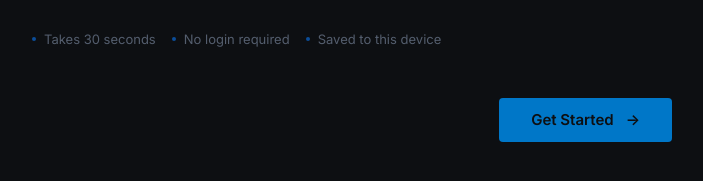
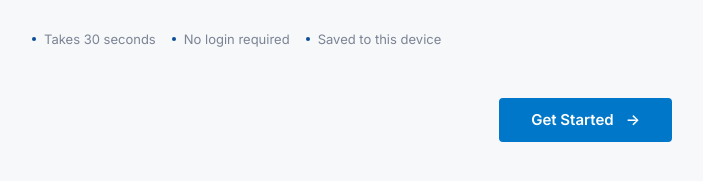
Before and after one commit to ColtonLestorti/dealbrief21, a website: page index.html in a window 1280 px wide. Shown: the part 415-596 px from the top of the page, without its empty margins (288-991 px from the left). Drawn offline with nearby package versions, Linux system fonts and the light colour scheme.

Commit message:
Switch to a light (white) theme; keep blue accent + badges
Remap the :root design tokens from the dark palette to a light one —
light-grey canvas (#F7F8FA), white cards, dark ink text — while leaving
the SS&C blue accent and all badge/status colors unchanged. Fix the few
hardcoded dark values that bypassed tokens (ticker bar, nav + section-nav
backgrounds -> light/translucent-white, card shadows -> subtle grey) and
pin text-on-accent to explicit #FFFFFF (nav logo, selected pill, buttons).
Update theme-color meta to white and bump the CSS/JS cache-bust version.

Verified via headless Chrome screenshots (onboarding + Today dashboard):
white cards on light canvas, blue accents and all badges (HIGH/FILED/
YOUR BANK/REPORTED) legible, ticker + serif headlines crisp. No contrast
issues found.

```diff
--- a/assets/css/main.css
+++ b/assets/css/main.css
@@ -12,12 +12,13 @@
 
 /* ── Design Tokens ───────────────────────────────────────── */
 :root {
-  /* Core palette */
-  --bg-base:        #0D0F12;   /* near-black — primary canvas */
-  --bg-surface:     #13161B;   /* cards, panels */
-  --bg-elevated:    #1A1E25;   /* hover states, modals */
-  --bg-border:      #252A33;   /* dividers, card borders */
-  --bg-subtle:      #1F242C;   /* tag backgrounds, secondary surfaces */
+  /* Core palette — light theme (professional / research-note look).
+     Accent and all badge/status colors are unchanged from the dark theme. */
+  --bg-base:        #F7F8FA;   /* light grey — primary canvas */
+  --bg-surface:     #FFFFFF;   /* cards, panels — white */
+  --bg-elevated:    #F0F2F5;   /* hover states, modals */
+  --bg-border:      #E2E6EC;   /* dividers, card borders */
+  --bg-subtle:      #EEF1F5;   /* tag backgrounds, secondary surfaces */
 
   /* Accent — SS&C Blue (brand primary, #0077C8) */
   --accent:         #0077C8;   /* primary accent — SS&C Blue */
@@ -35,11 +36,11 @@
   --positive:       #3DAB73;   /* market up */
   --negative:       #E85D4A;   /* market down */
 
-  /* Text scale */
-  --text-primary:   #F0F2F5;   /* headings, primary content */
-  --text-secondary: #8A94A6;   /* supporting text, metadata */
-  --text-muted:     #545E6E;   /* timestamps, labels */
-  --text-accent:    #0077C8;   /* highlighted text */
+  /* Text scale — dark ink on light canvas */
+  --text-primary:   #10151C;   /* headings, primary content — near-black ink */
+  --text-secondary: #4A5568;   /* supporting text, metadata */
+  --text-muted:     #7B8494;   /* timestamps, labels */
+  --text-accent:    #0077C8;   /* highlighted text — SS&C blue */
 
   /* Typography */
   --font-display:   'DM Serif Display', Georgia, serif;
@@ -78,9 +79,9 @@
   --transition-slow: 300ms ease;
 
   /* Shadows */
-  --shadow-card:  0 1px 3px rgba(0,0,0,0.4), 0 0 0 1px var(--bg-border);
-  --shadow-modal: 0 24px 64px rgba(0,0,0,0.7), 0 0 0 1px var(--bg-border);
-  --shadow-hover: 0 4px 16px rgba(0,0,0,0.5), 0 0 0 1px var(--bg-border);
+  --shadow-card:  0 1px 3px rgba(16,21,28,0.06), 0 0 0 1px var(--bg-border);
+  --shadow-modal: 0 24px 64px rgba(16,21,28,0.18), 0 0 0 1px var(--bg-border);
+  --shadow-hover: 0 4px 16px rgba(16,21,28,0.12), 0 0 0 1px var(--bg-border);
 
   /* Layout */
   --max-width: 1200px;
@@ -126,7 +127,7 @@ ul, ol { list-style: none; }
   left: 0;
   right: 0;
   height: var(--ticker-height);
-  background: #0A0C0F;
+  background: var(--bg-elevated);
   border-bottom: 1px solid var(--bg-border);
   z-index: 100;
   overflow: hidden;
@@ -185,7 +186,7 @@ ul, ol { list-style: none; }
   left: 0;
   right: 0;
   height: var(--nav-height);
-  background: rgba(13, 15, 18, 0.95);
+  background: rgba(255, 255, 255, 0.92);
   backdrop-filter: blur(12px);
   -webkit-backdrop-filter: blur(12px);
   border-bottom: 1px solid var(--bg-border);
@@ -221,7 +222,7 @@ ul, ol { list-style: none; }
   justify-content: center;
   font-family: var(--font-display);
   font-size: 14px;
-  color: var(--bg-base);
+  color: #FFFFFF;
   font-weight: 700;
   flex-shrink: 0;
 }
@@ -332,7 +333,7 @@ ul, ol { list-style: none; }
   position: sticky;
   top: calc(var(--ticker-height) + var(--nav-height));
   z-index: 90;
-  background: rgba(13, 15, 18, 0.95);
+  background: rgba(247, 248, 250, 0.95);
   backdrop-filter: blur(12px);
   -webkit-backdrop-filter: blur(12px);
 }
@@ -1856,7 +1857,7 @@ ul, ol { list-style: none; }
 }
 
 .selection-pill.selected {
-  color: var(--bg-base);
+  color: #FFFFFF;
   background: var(--accent);
   border-color: var(--accent);
 }
@@ -1894,7 +1895,7 @@ ul, ol { list-style: none; }
   height: 44px;
   padding: 0 var(--space-8);
   background: var(--accent);
-  color: var(--bg-base);
+  color: #FFFFFF;
   border: none;
   border-radius: var(--radius-sm);
   font-family: var(--font-body);
--- a/index.html
+++ b/index.html
@@ -5,10 +5,10 @@
   <meta name="viewport" content="width=device-width, initial-scale=1.0" />
   <title>DealBrief · Banking & Capital Advisory Intelligence</title>
   <meta name="description" content="Daily intelligence for Banking & Capital Advisory sales teams." />
-  <meta name="theme-color" content="#0D0F12" />
+  <meta name="theme-color" content="#FFFFFF" />
   <!-- Bump ?v= on any CSS change so browsers fetch the new file instead of a
        cached copy (GitHub Pages caches assets aggressively). -->
-  <link rel="stylesheet" href="assets/css/main.css?v=20260713-1" />
+  <link rel="stylesheet" href="assets/css/main.css?v=20260715-1" />
 </head>
 <body>
 
@@ -300,7 +300,7 @@
 
   <!-- ── Scripts ──────────────────────────────────────────── -->
   <!-- Bump ?v= on any JS change (matches the CSS version) to bust the cache. -->
-  <script type="module" src="assets/js/app.js?v=20260713-1"></script>
+  <script type="module" src="assets/js/app.js?v=20260715-1"></script>
 
 </body>
 </html>
```
